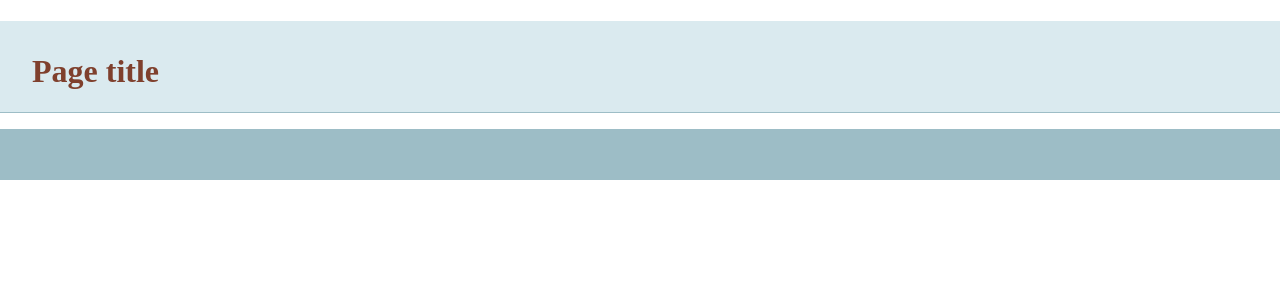
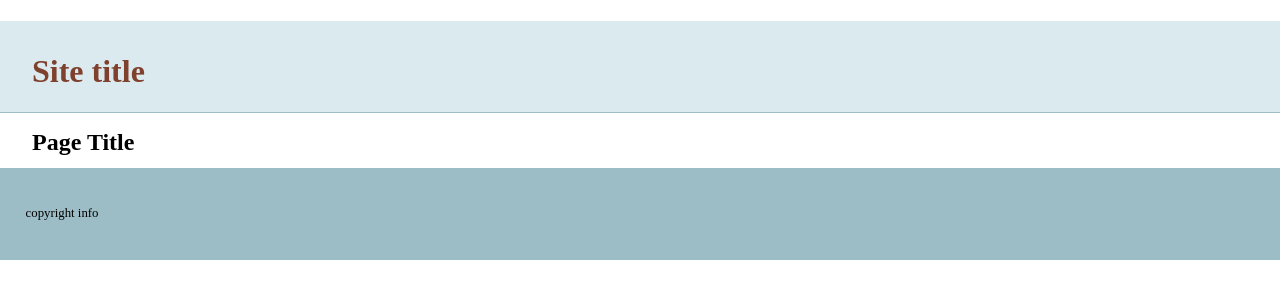
Before and after one commit to eric-madsen/git-basics, a plain HTML site: page index.html in a window 1280 px wide. Drawn offline with nearby package versions, Linux system fonts and the light colour scheme.

Commit message:
added more infor to template

```diff
--- a/index.html
+++ b/index.html
@@ -14,13 +14,15 @@
     </head>
     <body>
     <header>
-	<h1>Page title</h1>
+	<h1>Site title</h1>
     </header>
     <nav id="pageNav">
     </nav>
     <main>
+	    <h2>Page Title</h2>
     </main>
     <footer>
+	    <p>copyright info</p>
     </footer>
         <script>
 //use the modernizr load to load up external scripts. This will load the scripts asynchronously, but the order listed matters. Although it will load all scripts in parallel, it will execute them in the order listed
```
